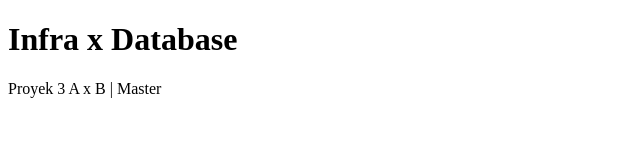
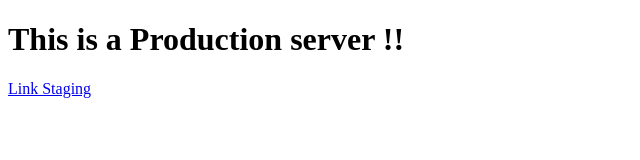
Before and after one commit to ardinur03/go-infra-cicd, a plain HTML site: page static/index.html in a window 1280 px wide. Shown: the whole page, without its empty margins (0-640 px from the left). Drawn offline with Linux system fonts and the light colour scheme.

Commit message:
Update index.html

```diff
--- a/static/index.html
+++ b/static/index.html
@@ -1,11 +1,13 @@
 <!DOCTYPE html>
-
+<html lang="en">
 <head>
-    <title>Infra CI-CD</title>
+    <meta charset="UTF-8">
+    <meta http-equiv="X-UA-Compatible" content="IE=edge">
+    <meta name="viewport" content="width=device-width, initial-scale=1.0">
+    <title>Infrastruktur</title>
 </head>
 <body>
-    <h1>Infra x Database</h1>
-    <p>Proyek 3 A x B | Master</p>
+    <h1>This is a Production server !!</h1>
+    <a href="http://20.92.124.23:3001">Link Staging</a>
 </body>
-
 </html>
```
